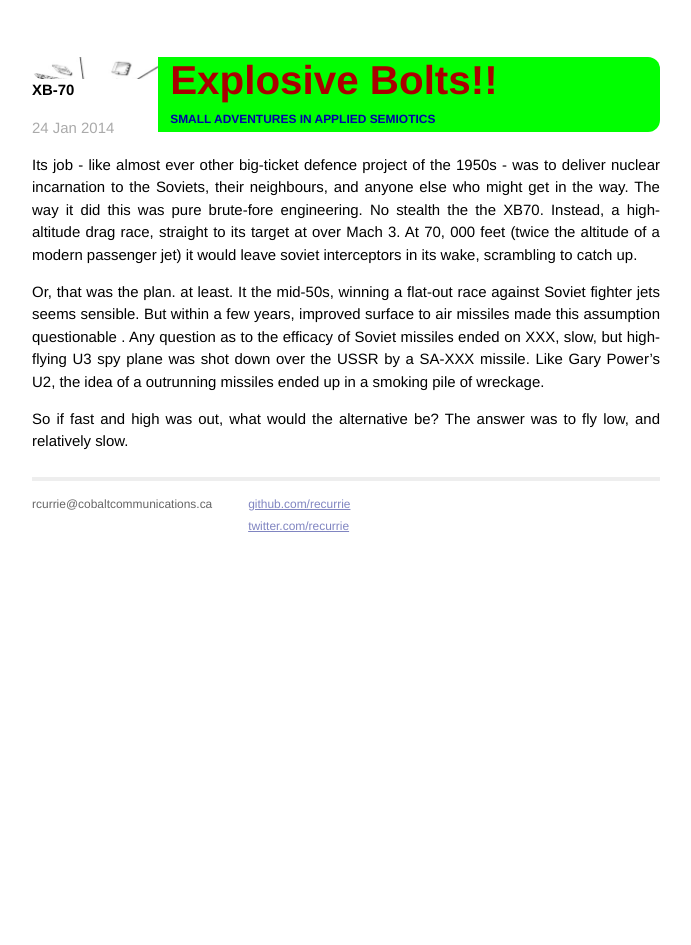
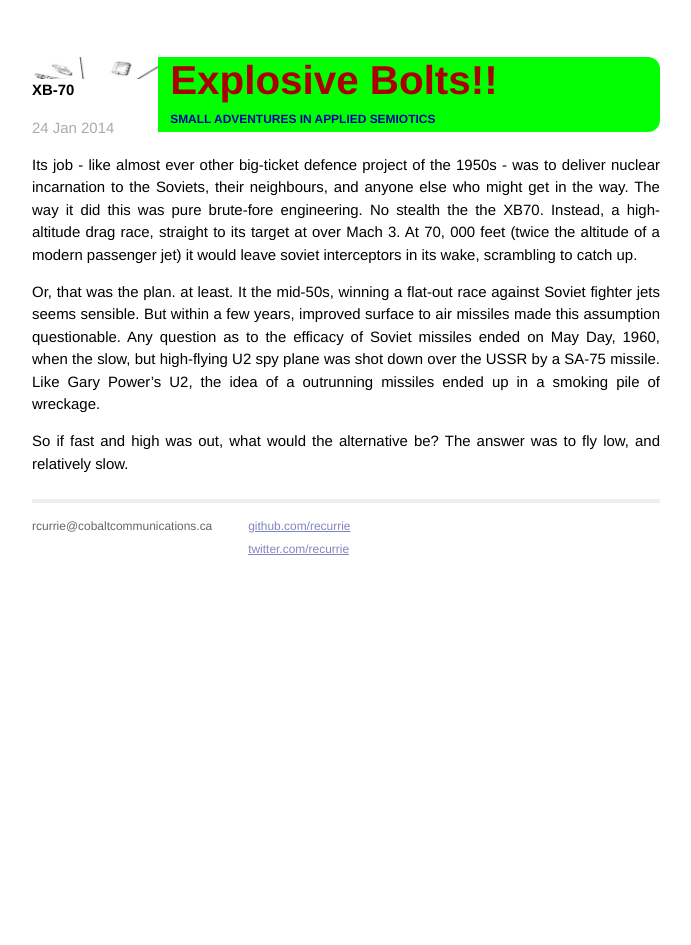
Before and after one commit to recurrie/recurrie.github.io, a Jekyll site: the page built from _posts/2104-01-25-xb70.markdown, in a window 1280 px wide. Shown: the whole page, without its empty margins (294-985 px from the left). Built offline with Jekyll 4.4.1, drawn with Linux system fonts in a browser that asks for light colours.

Commit message:
Update 2104-01-25-xb70.markdown
fixed typos

```diff
--- a/_posts/2104-01-25-xb70.markdown
+++ b/_posts/2104-01-25-xb70.markdown
@@ -6,6 +6,6 @@ categories: jekyll update
 ---
 Its job - like almost ever other big-ticket defence project of the 1950s - was to deliver nuclear incarnation to the Soviets, their neighbours, and anyone else who might get in the way. The way it did this was pure brute-fore engineering. No stealth the the XB70. Instead, a high-altitude drag race, straight to its target at over Mach 3. At 70, 000 feet (twice the altitude of a modern passenger jet) it would leave soviet interceptors in its wake, scrambling to catch up.
 
-Or, that was the plan. at least. It the mid-50s, winning a flat-out race against Soviet  fighter jets seems sensible. But within a few years, improved surface to air missiles made this assumption questionable . Any question as to the efficacy of Soviet missiles ended on XXX,  slow, but high-flying U3 spy plane was shot down over the USSR by a SA-XXX missile. Like Gary Power's U2, the idea of a outrunning missiles ended up in a smoking pile of wreckage.
+Or, that was the plan. at least. It the mid-50s, winning a flat-out race against Soviet  fighter jets seems sensible. But within a few years, improved surface to air missiles made this assumption questionable. Any question as to the efficacy of Soviet missiles ended on May Day, 1960,  when the slow, but high-flying U2 spy plane was shot down over the USSR by a SA-75 missile. Like Gary Power's U2, the idea of a outrunning missiles ended up in a smoking pile of wreckage.
 
 So if fast and high was out, what would the alternative be? The answer was to fly low, and relatively slow.
```
